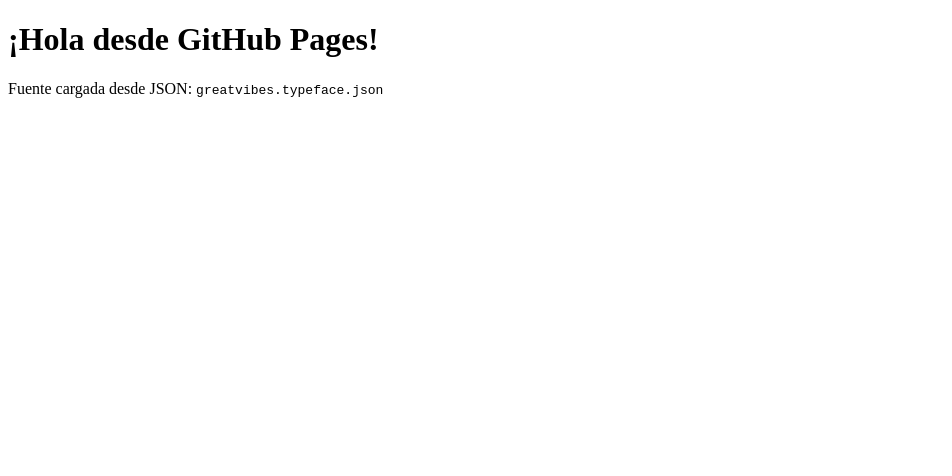
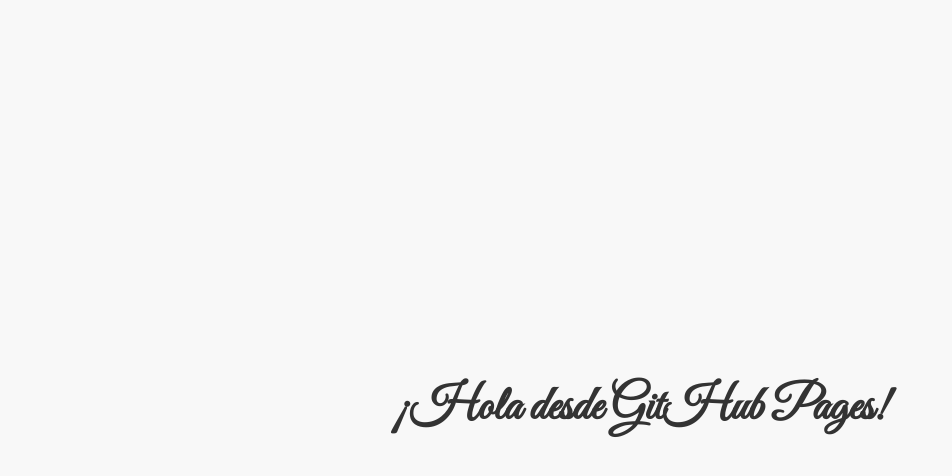
Before and after one commit to Cr1stoferGG/fuente-greatvibes, a plain HTML site: page index.html in a window 1280 px wide. Shown: the whole page, without its empty margins (0-952 px from the left). Drawn offline with Linux system fonts and the light colour scheme.

Commit message:
Add files via upload

```diff
--- a/index.html
+++ b/index.html
@@ -1,11 +1,26 @@
 <!DOCTYPE html>
 <html lang="es">
 <head>
-  <meta charset="UTF-8" />
-  <title>Prueba de Fuente</title>
+  <meta charset="UTF-8">
+  <meta name="viewport" content="width=device-width, initial-scale=1.0">
+  <title>Prueba Fuente Great Vibes</title>
+  <link href="https://fonts.googleapis.com/css2?family=Great+Vibes&display=swap" rel="stylesheet">
+  <style>
+    body {
+      font-family: 'Great Vibes', cursive;
+      display: flex;
+      justify-content: center;
+      align-items: center;
+      height: 100vh;
+      background-color: #f8f8f8;
+    }
+    h1 {
+      font-size: 3rem;
+      color: #333;
+    }
+  </style>
 </head>
 <body>
   <h1>¡Hola desde GitHub Pages!</h1>
-  <p>Fuente cargada desde JSON: <code>greatvibes.typeface.json</code></p>
 </body>
 </html>
```
